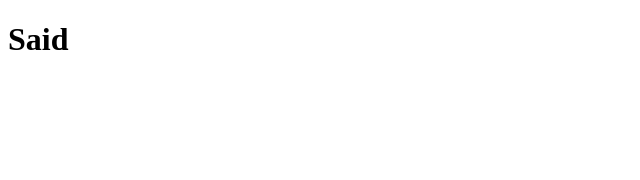
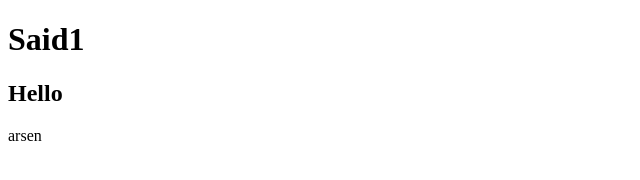
Before and after one commit to Chopercot/said, a plain HTML site: page index.html in a window 1280 px wide. Shown: the whole page, without its empty margins (0-640 px from the left). Drawn offline with Linux system fonts and the light colour scheme.

Commit message:
first commit

```diff
--- a/index.html
+++ b/index.html
@@ -6,7 +6,9 @@
     <meta name="viewport" content="width=device-width, initial-scale=1.0">
     <title>Работа c GIT</title>
 </head>
-<h1>Said</h1>
+<h1>Said1</h1>
+<h2>Hello</h2>
+<p>arsen</p>
 <body>
 
 </body>
```
